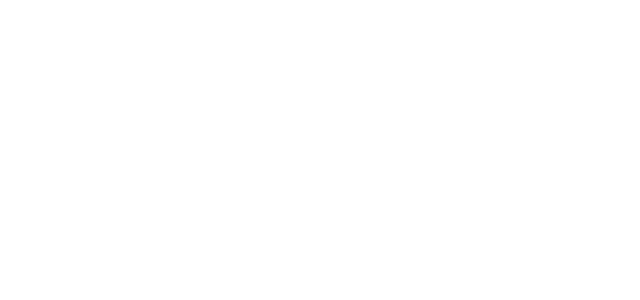
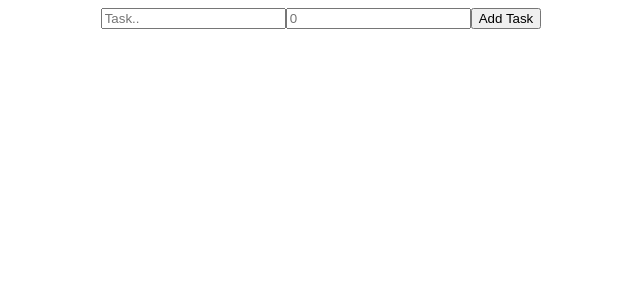
Before and after one commit to jinyeong-park/todo-react-type2, a React (Create React App) app: page / in a window 1280 px wide. Shown: the top 300 px of the page, without its empty margins (319-959 px from the left). Built offline with nearby package versions, Linux system fonts and the light colour scheme.

Commit message:
Add two input box and button in the app

```diff
--- a/src/components/App.tsx
+++ b/src/components/App.tsx
@@ -6,8 +6,14 @@
   return (
     <div className="App">
       {/* separate two sections */}
-      <div className='header'></div>
-      <div className="todolist"></div>
+      <div className='header'>
+        <input type='text' placeholder='Task..'></input>
+        <input type='text' placeholder='0'></input>
+        <button>Add Task</button>
+      </div>
+      <div className="todolist">
+
+      </div>
     </div>
   );
 }
```
